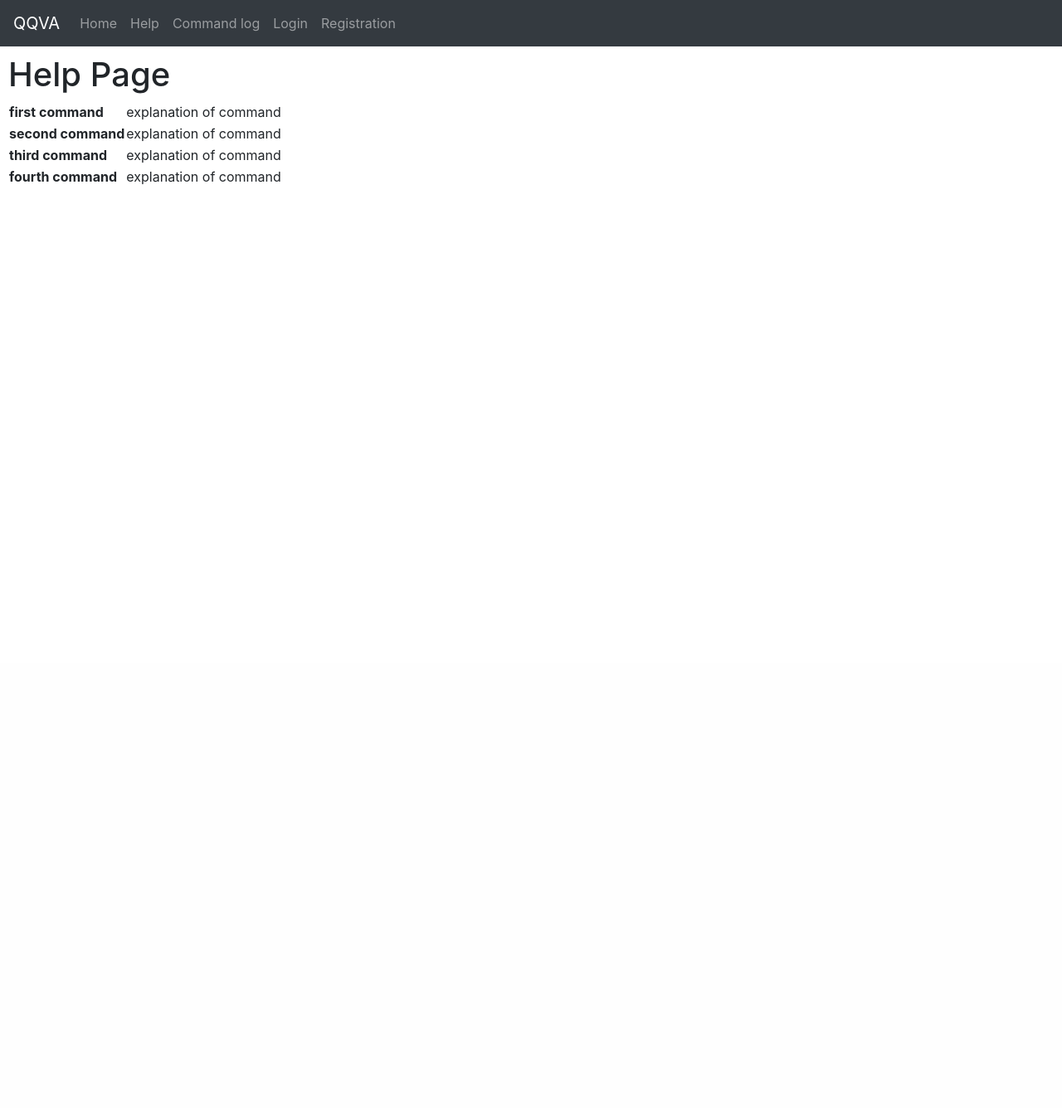
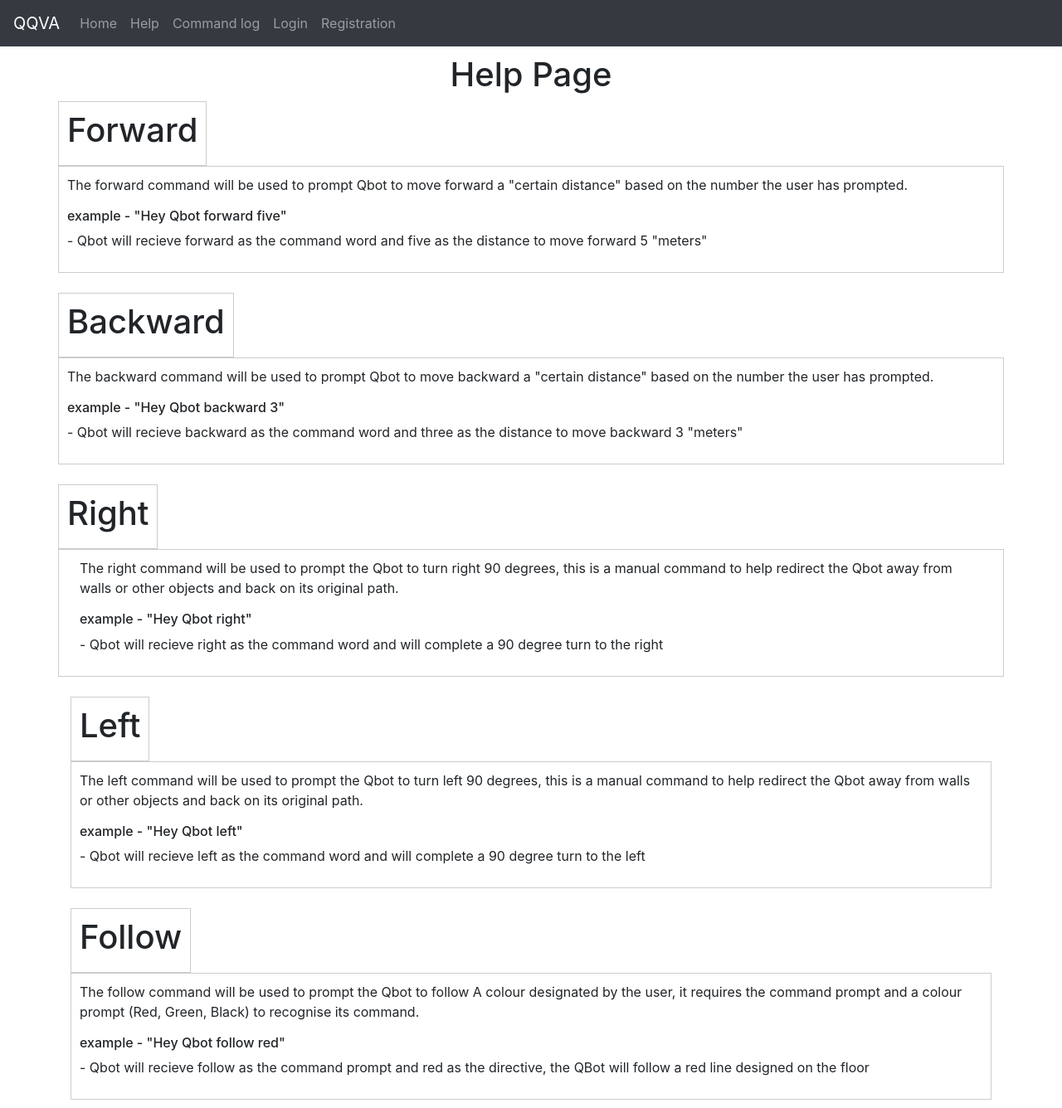
Before and after one commit to 112RG/QQVA, a Django app: page /help/ in a window 1280 px wide. Shown: the whole page at 83% size. Before the commit the page ends 222 px from the top, so only its background shows below. Run offline with Django 4.2, Linux system fonts and the light colour scheme.

Commit message:
navbar cleanup, command page setup and help page updated

```diff
--- a/main/templates/main/base.html
+++ b/main/templates/main/base.html
@@ -23,22 +23,30 @@
 			      </li>
 						  <li class="nav-item"></li><a class="nav-link" href="/help/">Help</a>
               <li class="nav-item"></li><a class="nav-link" href="/command/">Command log</a>
+
+              {% if user.is_authenticated %}
+              <li class="nav-item ml-auto"></li><a class="nav-link" href="/logout/">Logout</a>
+              {% else %}
               <li class="nav-item"></li><a class="nav-link" href="/login/">Login</a>
               <li class="nav-item"></li><a class="nav-link" href="/register/">Registration</a>
-              {% if user.is_authenticated %}
-              <li class="nav-item"></li><a class="nav-link" href="/logout/">Logout</a>
               {% endif %}
 			    </ul>
 			  </div>
 			</nav>
-        <div id="content", name="content", class="main" style="padding:10px">
-          {% block content %}
-          {% endblock %}
-        </div>
+    <div id="content", name="content", class="main" style="padding:10px">
+      {% block content %}
+      {% endblock %}
+    </div>
 
         <script src="https://code.jquery.com/jquery-3.3.1.slim.min.js" integrity="sha384-q8i/X+965DzO0rT7abK41JStQIAqVgRVzpbzo5smXKp4YfRvH+8abtTE1Pi6jizo" crossorigin="anonymous"></script>
         <script src="https://cdn.jsdelivr.net/npm/popper.js@1.14.7/dist/umd/popper.min.js" integrity="sha384-UO2eT0CpHqdSJQ6hJty5KVphtPhzWj9WO1clHTMGa3JDZwrnQq4sF86dIHNDz0W1" crossorigin="anonymous"></script>
         <script src="https://cdn.jsdelivr.net/npm/bootstrap@4.3.1/dist/js/bootstrap.min.js" integrity="sha384-JjSmVgyd0p3pXB1rRibZUAYoIIy6OrQ6VrjIEaFf/nJGzIxFDsf4x0xIM+B07jRM" crossorigin="anonymous"></script>
 
     </body>
+
+    <style>
+      .title-container {
+        text-align: center;
+      }
+    </style>
 </html>
--- a/main/templates/main/command.html
+++ b/main/templates/main/command.html
@@ -5,7 +5,7 @@ Home Page
 {% endblock %}
 
 {% block content %}
-<h1>Command Log</h1>
+<div class="title-container"><h1>Command Log</h1></div>
 <pr>
     Command
 </pr>
--- a/main/templates/main/help.html
+++ b/main/templates/main/help.html
@@ -5,24 +5,83 @@ Help Page
 {% endblock %}
 
 {% block content %}
-<h1>Help Page</h1>
+<div class="title-container"><h1>Help Page</h1></div>
 
-<table>
-    <tr>
-        <th>first command</th>
-        <td>explanation of command</td>
-    </tr>
-    <tr>
-        <th>second command</th>
-        <td>explanation of command</td>
-    </tr>
-    <tr>
-        <th>third command</th>
-        <td>explanation of command</td>
-    </tr>
-    <tr>
-        <th>fourth command</th>
-        <td>explanation of command</td>
-    </tr>
-</table>
+<style>
+  .grid-lines .row > div[class^="col-"] {
+    border: 1px solid #ccc;
+    padding: 10px;
+  }
+</style>
+
+<div class="container grid-lines">
+  <div class="row">
+    <div class="col-auto">
+      <h1>Forward</h1>
+    </div>
+    <div class="col-12">
+      <p class="w-100">The forward command will be used to prompt Qbot to move forward a "certain distance" based on the number the user has prompted.
+        <h6>example - "Hey Qbot forward five" </h6>
+        - Qbot will recieve forward as the command word and five as the distance to move forward 5 "meters"
+      </p>
+    </div>
+  </div>
+</div>
+<br>
+<div class="container grid-lines">
+  <div class="row">
+    <div class="col-auto">
+      <h1>Backward</h1>
+    </div>
+    <div class="col-12">
+      <p class="w-100">The backward command will be used to prompt Qbot to move backward a "certain distance" based on the number the user has prompted.
+        <h6>example - "Hey Qbot backward 3" </h6>
+        - Qbot will recieve backward as the command word and three as the distance to move backward 3 "meters"
+      </p>
+    </div>
+  </div>
+</div>
+<br>
+<div class="container grid-lines">
+  <div class="row">
+    <div class="col-auto">
+      <h1>Right</h1>
+    </div>
+    <div class="col-12">
+      <div class="col-12">
+        <p class="w-100">The right command will be used to prompt the Qbot to turn right 90 degrees, this is a manual command to help redirect the Qbot away from walls or other objects and back on its original path.
+          <h6>example - "Hey Qbot right" </h6>
+          - Qbot will recieve right as the command word and will complete a 90 degree turn to the right
+        </p>
+    </div>
+  </div>
+</div>
+<br>
+<div class="container grid-lines">
+  <div class="row">
+    <div class="col-auto">
+      <h1>Left</h1>
+    </div>
+    <div class="col-12">
+      <p class="w-100">The left command will be used to prompt the Qbot to turn left 90 degrees, this is a manual command to help redirect the Qbot away from walls or other objects and back on its original path.
+        <h6>example - "Hey Qbot left" </h6>
+        - Qbot will recieve left as the command word and will complete a 90 degree turn to the left
+      </p>
+    </div>
+  </div>
+</div>
+<br>
+<div class="container grid-lines">
+  <div class="row">
+    <div class="col-auto">
+      <h1>Follow</h1>
+    </div>
+    <div class="col-12">
+      <p class="w-100">The follow command will be used to prompt the Qbot to follow A colour designated by the user, it requires the command prompt and a colour prompt (Red, Green, Black) to recognise its command.
+        <h6>example - "Hey Qbot follow red" </h6>
+        - Qbot will recieve follow as the command prompt and red as the directive, the QBot will follow a red line designed on the floor
+      </p>
+    </div>
+  </div>
+</div>
 {% endblock %}
```
